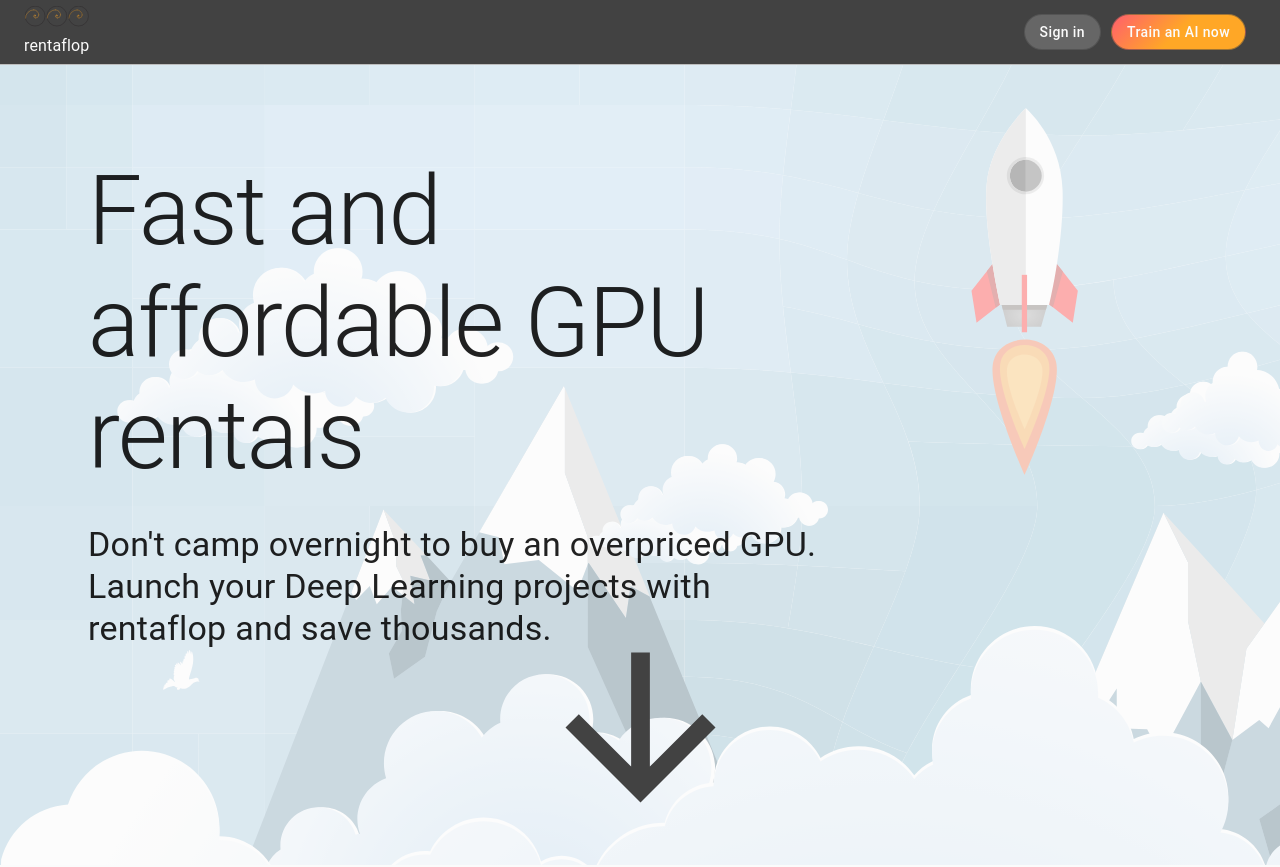
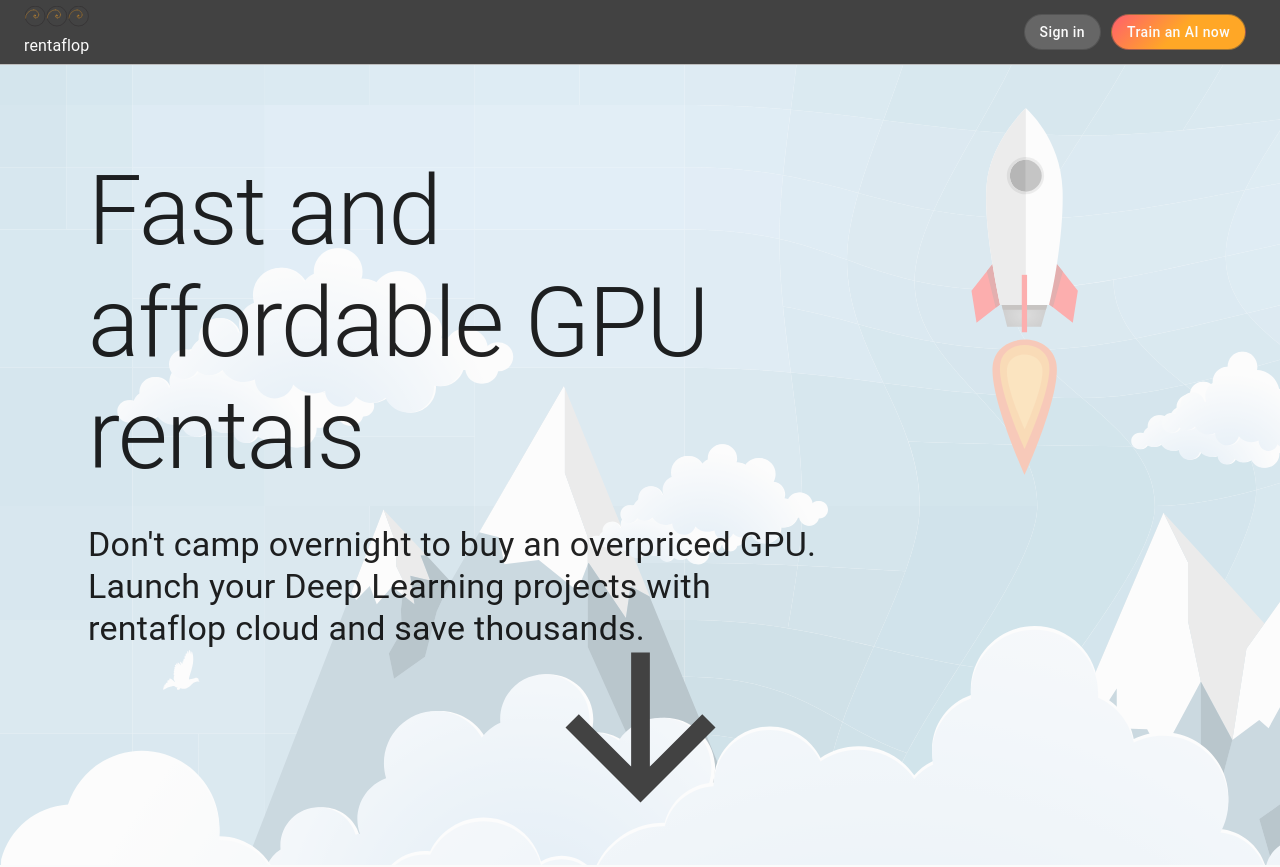
Before and after one commit to rentaflop/rentaflop-site, a React (Create React App) app: page / in a window 1280 px wide. Shown: the top 867 px of the page. Built offline with nearby package versions, Linux system fonts and the light colour scheme.

Commit message:
change hook wording so cloud is explicit

```diff
--- a/src/components/home.js
+++ b/src/components/home.js
@@ -15,7 +15,7 @@
 
 function make_graphic_styles(is_large_screen) {
   const url = is_large_screen ? `url(${Graphic})` : `url(${GraphicMobile})`
-  const height = is_large_screen ? "100vh" : "85vh"
+  const height = is_large_screen ? "100vh" : "90vh"
   const styles = {
     paperContainer: {
       backgroundImage: url,
@@ -141,7 +141,7 @@
 		Don't camp overnight to buy an overpriced GPU.
               </Typography>
               <Typography variant={params.secondary} align="left" color="text.primary">
-		Launch your Deep Learning projects with rentaflop and save thousands.
+		Launch your Deep Learning projects with rentaflop cloud and save thousands.
               </Typography>
             </Container>
           </Box>
```
Also changed, not shown: 6 other files (tests, documents, lock files or other folders).
